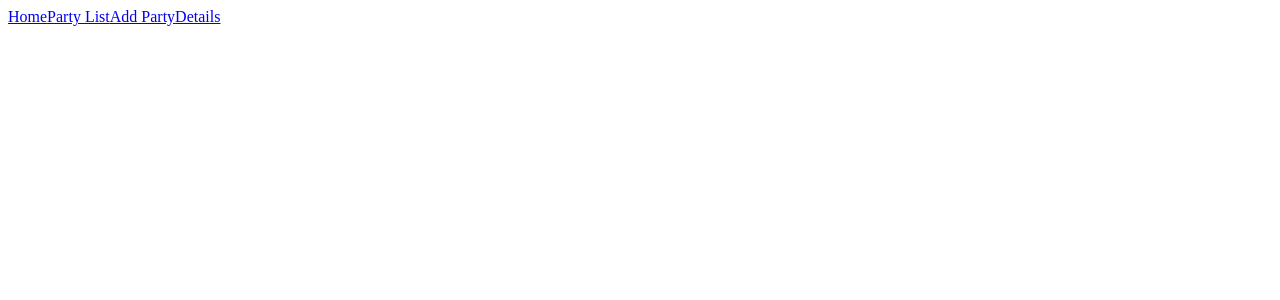
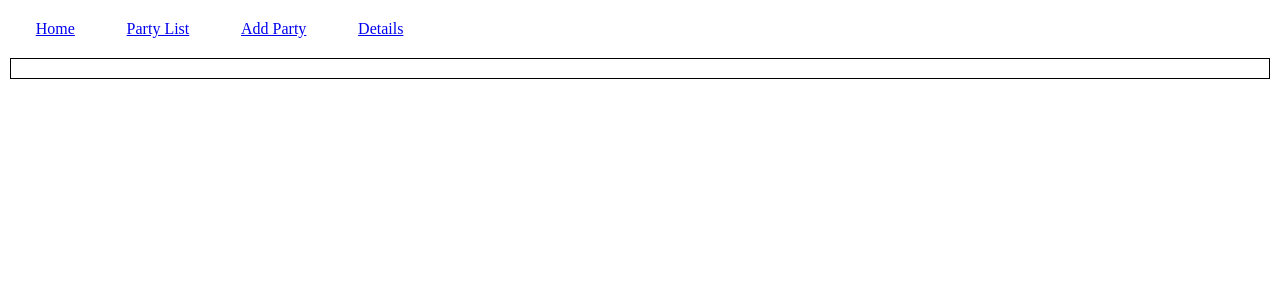
Before and after one commit to fs-vwade/party-planner-rtk, a React (Vite) app: page / in a window 1280 px wide. Shown: the top 300 px of the page. Built offline with nearby package versions, Linux system fonts and the light colour scheme.

Commit message:
some styling

```diff
--- a/src/features/Layout.jsx
+++ b/src/features/Layout.jsx
@@ -1,4 +1,6 @@
 import { NavLink, Outlet } from "react-router-dom";
+
+import "./Layout.css";
 
 export default function Layout() {
 	return (
--- a/src/index.css
+++ /dev/null
@@ -1,3 +0,0 @@
-:root {
-	--phi: calc(sqrt(5) * 0.5 - 0.5);
-}
--- a/src/main.jsx
+++ b/src/main.jsx
@@ -1,10 +1,18 @@
 import { StrictMode } from "react";
 import { createRoot } from "react-dom/client";
 import App from "./App";
-import "./index.css";
+import "./styles/index.css";
 
 createRoot(document.body).render(
 	<StrictMode>
 		<App />
 	</StrictMode>
 );
+
+// i just wanted to try this 🍍
+Object.defineProperty(window, "phi", {
+	value: (() => Math.pow(5, 0.5) * 0.5 + 0.5)(),
+	writable: false,
+	enumerable: true,
+	configurable: true,
+});
--- /dev/null
+++ b/src/styles/index.css
@@ -0,0 +1,32 @@
+:root {
+	--phi: calc(sqrt(5) * 0.5 - 0.5);
+	--phi-aspect: sqrt(var(--phi));
+	--body-padding: calc(1rem * pow(var(--phi), 1));
+	--header-link-padding: calc(1rem * pow(var(--phi), 1))
+		calc(1rem * pow(var(--phi), -1));
+}
+
+html {
+	box-sizing: border-box;
+	scrollbar-width: none;
+}
+
+body {
+	margin: 0;
+}
+
+header,
+main {
+	margin: var(--body-padding);
+}
+header nav {
+	display: flex;
+}
+header nav a {
+	padding: var(--header-link-padding);
+}
+
+main {
+	padding: var(--body-padding);
+	border: 0.1rem solid;
+}
```
Also changed, not shown: src/features/pages/Home.jsx (added, +7 -0 lines), src/features/Layout.css (added).
